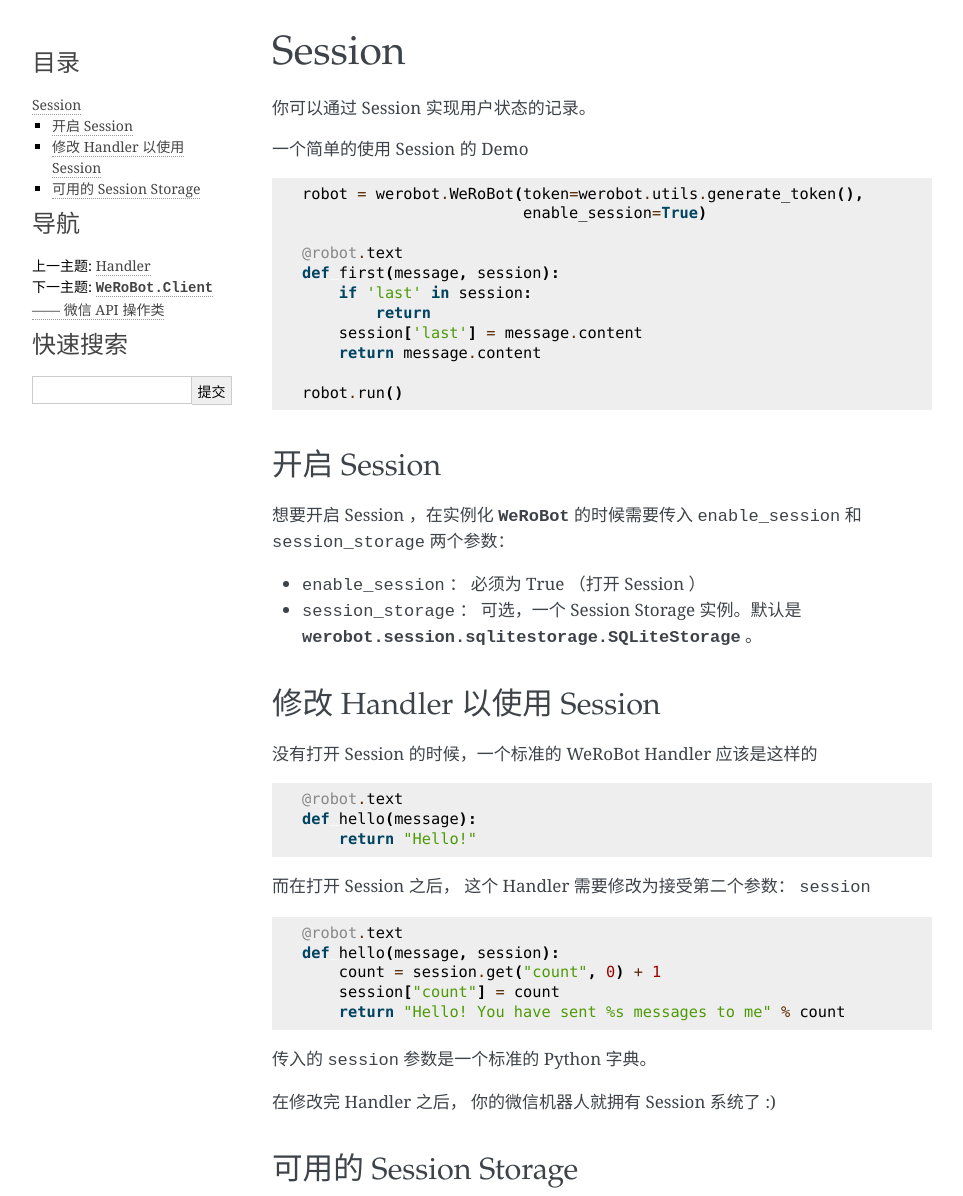
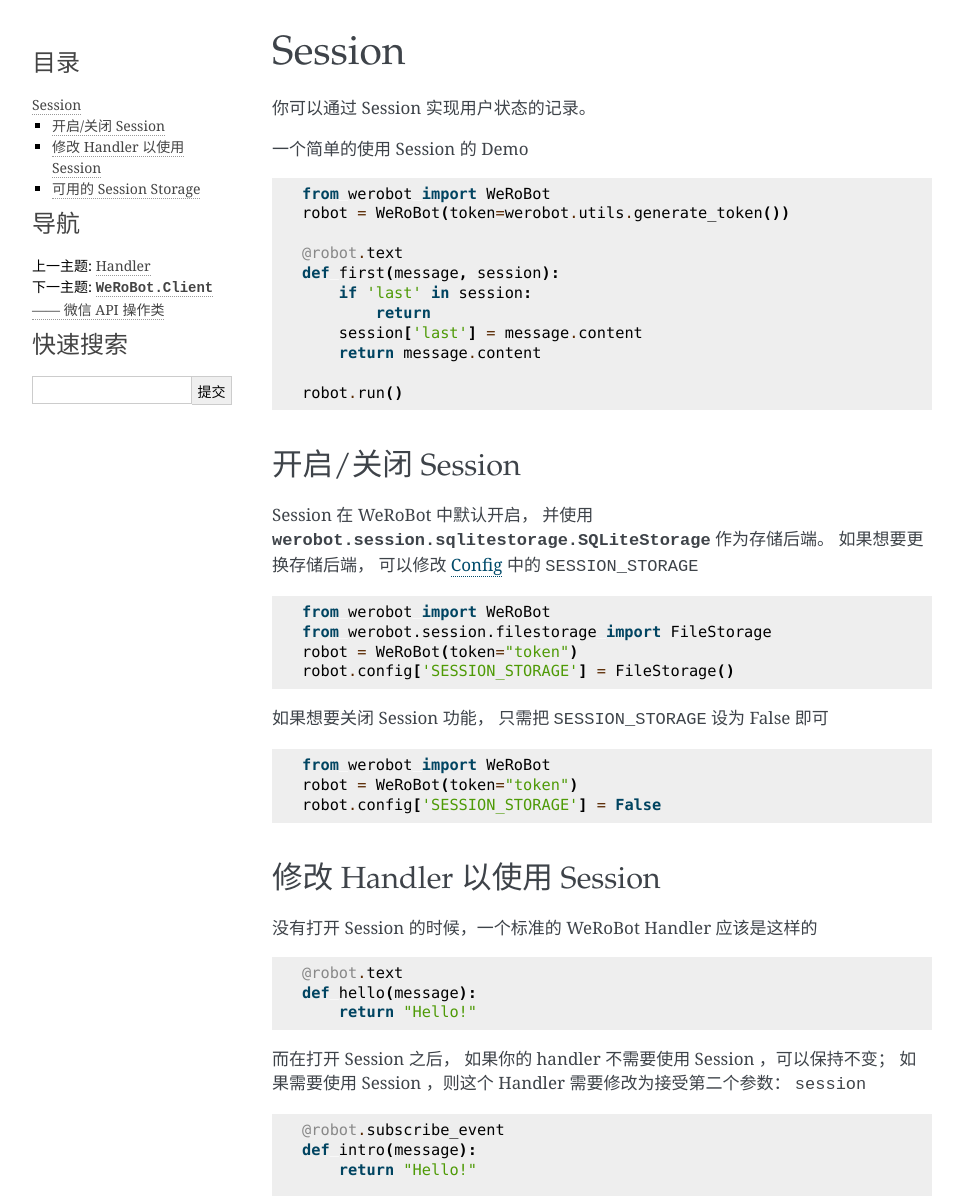
Before and after one commit to offu/WeRoBot, a Sphinx documentation site: the page built from docs/session.rst, in a window 1280 px wide and 1400 px high, cut to the strip 0-1196 px from the top of the window. Shown: the whole strip, without its empty margins (148-1111 px from the left). Built offline with Sphinx 7.4.7, drawn with Linux system fonts in a browser that asks for light colours.

Commit message:
Update docs

```diff
--- a/docs/changelog.rst
+++ b/docs/changelog.rst
@@ -5,6 +5,8 @@
 ----------------
 
 + 为 :class:`werobot.robot.BaseRoBot` 增加 ``client`` property
++ deprecate :class:`werobot.robot.BaseRoBot` 的 ``enable_session`` 参数
++ Session Storage 现在是惰性加载的了； 如果希望关闭 Session ， 请将 :doc:`config` 中的 ``SESSION_STORAGE`` 设为 ``False`` (`#189 <https://github.com/whtsky/WeRoBot/issues/189>`_)
 + 允许使用 ``reply.time`` 的方式快速读取 Reply 属性
 
 Version 1.0.0
--- a/docs/session.rst
+++ b/docs/session.rst
@@ -5,8 +5,8 @@
 
 一个简单的使用 Session 的 Demo ::
 
-    robot = werobot.WeRoBot(token=werobot.utils.generate_token(),
-                            enable_session=True)
+    from werobot import WeRoBot
+    robot = WeRoBot(token=werobot.utils.generate_token())
 
     @robot.text
     def first(message, session):
@@ -17,13 +17,22 @@
 
     robot.run()
 
-开启 Session
-----------------
+开启/关闭 Session
+-----------------
 
-想要开启 Session ，在实例化 :class:`WeRoBot` 的时候需要传入 ``enable_session`` 和 ``session_storage`` 两个参数：
+Session 在 WeRoBot 中默认开启， 并使用 :class:`werobot.session.sqlitestorage.SQLiteStorage` 作为存储后端。 如果想要更换存储后端， 可以修改 :doc:`config` 中的 ``SESSION_STORAGE`` ::
 
-+ ``enable_session`` ： 必须为 True （打开 Session ）
-+ ``session_storage`` ： 可选，一个 Session Storage 实例。默认是 :class:`werobot.session.sqlitestorage.SQLiteStorage` 。
+    from werobot import WeRoBot
+    from werobot.session.filestorage import FileStorage
+    robot = WeRoBot(token="token")
+    robot.config['SESSION_STORAGE'] = FileStorage()
+
+
+如果想要关闭 Session 功能， 只需把 ``SESSION_STORAGE`` 设为 False 即可 ::
+
+    from werobot import WeRoBot
+    robot = WeRoBot(token="token")
+    robot.config['SESSION_STORAGE'] = False
 
 修改 Handler 以使用 Session
 --------------------------------
@@ -34,7 +43,11 @@
     def hello(message):
         return "Hello!"
 
-而在打开 Session 之后， 这个 Handler 需要修改为接受第二个参数： ``session`` ::
+而在打开 Session 之后， 如果你的 handler 不需要使用 Session ，可以保持不变； 如果需要使用 Session ，则这个 Handler 需要修改为接受第二个参数： ``session`` ::
+
+    @robot.subscribe_event
+    def intro(message):
+        return "Hello!"
 
     @robot.text
     def hello(message, session):
@@ -44,14 +57,13 @@
 
 传入的 ``session`` 参数是一个标准的 Python 字典。
 
-在修改完 Handler 之后， 你的微信机器人就拥有 Session 系统了 :)
-
 可用的 Session Storage
 -----------------------
 
-.. module:: werobot.session.filestorage
 
-.. autoclass:: FileStorage
+.. module:: werobot.session.sqlitestorage
+
+.. autoclass:: SQLiteStorage
 
 .. module:: werobot.session.mongodbstorage
 
@@ -65,6 +77,6 @@
 
 .. autoclass:: SaeKVDBStorage
 
-.. module:: werobot.session.sqlitestorage
+.. module:: werobot.session.filestorage
 
-.. autoclass:: SQLiteStorage
+.. autoclass:: FileStorage
--- a/docs/start.rst
+++ b/docs/start.rst
@@ -54,7 +54,7 @@
         session['first'] = True
         return '你之前没给我发过消息'
 
-要使用 Session 功能， 请阅读 :ref:`开启 Session`
+Session 功能默认开启， 并使用 SQLite 存储 Session 数据。 详情请参考 :doc:`session` 文档
 
 创建自定义菜单
 --------------
```
